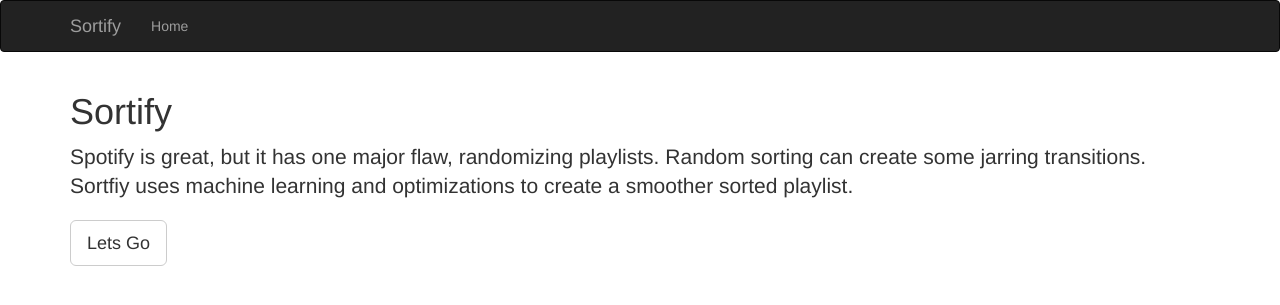
After one commit to pyBourne/sortify, a Flask app: template templates/landing.html in a window 1280 px wide. The commit adds this page. Shown: the top 305 px of the page. Run offline with Flask 2, Linux system fonts and the light colour scheme; the template is opened without the code that fills it, so the values that code supplies are empty; some libraries are stand-ins or nearby versions.

Commit message:
added landing page

```diff
--- a/sortify.py
+++ b/sortify.py
@@ -59,8 +59,11 @@
 
 @app.route("/")
 def index():
-    """Redirect user to Spotify login/auth."""
-    # TODO: Probably should add a Login page?
+    return render_template('landing.html')
+
+
+@app.route("/login")
+def login():
     sp_oauth = get_oauth()
     return redirect(sp_oauth.get_authorize_url())
 
@@ -99,7 +102,7 @@
                    track_info]
 
     if "Shuffle" in request.form:
-        return redirect(url_for("view_playlist", playlist_id=playlist_id))
+        return redirect(url_for("view_playlistsplaylist", playlist_id=playlist_id))
     elif form.validate_on_submit():
         new_playlist_name = form.name.data
         spotify.user_playlist_create(user_id, new_playlist_name,
@@ -111,7 +114,7 @@
         for tracks in get_tracks_for_add(all_tracks):
             spotify.user_playlist_add_tracks(user_id, new_playlist_id, tracks)
         flash("Playlist '{}' saved.".format(new_playlist_name))
-        return redirect(url_for("index"))
+        return redirect(url_for("playlists"))
 
     name = session["name"] = results["name"]
     images = results["images"]
--- /dev/null
+++ b/templates/landing.html
@@ -0,0 +1,13 @@
+{% extends "base.html" %}
+{% block pagename %}
+    <h1>Sortify</h1>
+{% endblock %}
+{% block data %}
+    <div class="inner cover">
+        <p class="lead">Spotify is great, but it has one major flaw, randomizing playlists.  Random sorting can create some
+        jarring transitions.  Sortfiy uses machine learning and optimizations to create a smoother sorted playlist.</p>
+        <p class="lead">
+            <a href="{{ url_for('login') }}" class="btn btn-lg btn-default">Lets Go</a>
+        </p>
+    </div>
+{% endblock %}
```
Also changed, not shown: templates/base.html (indentation only).
